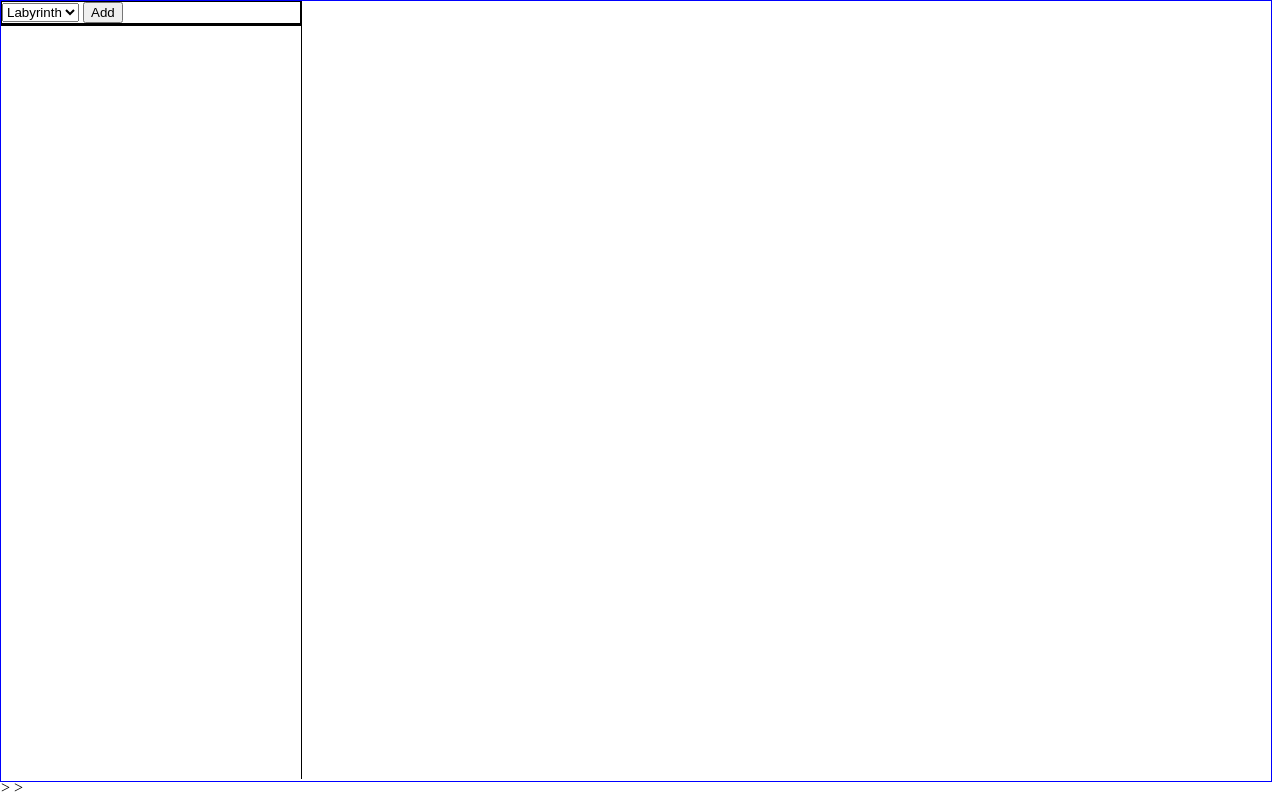
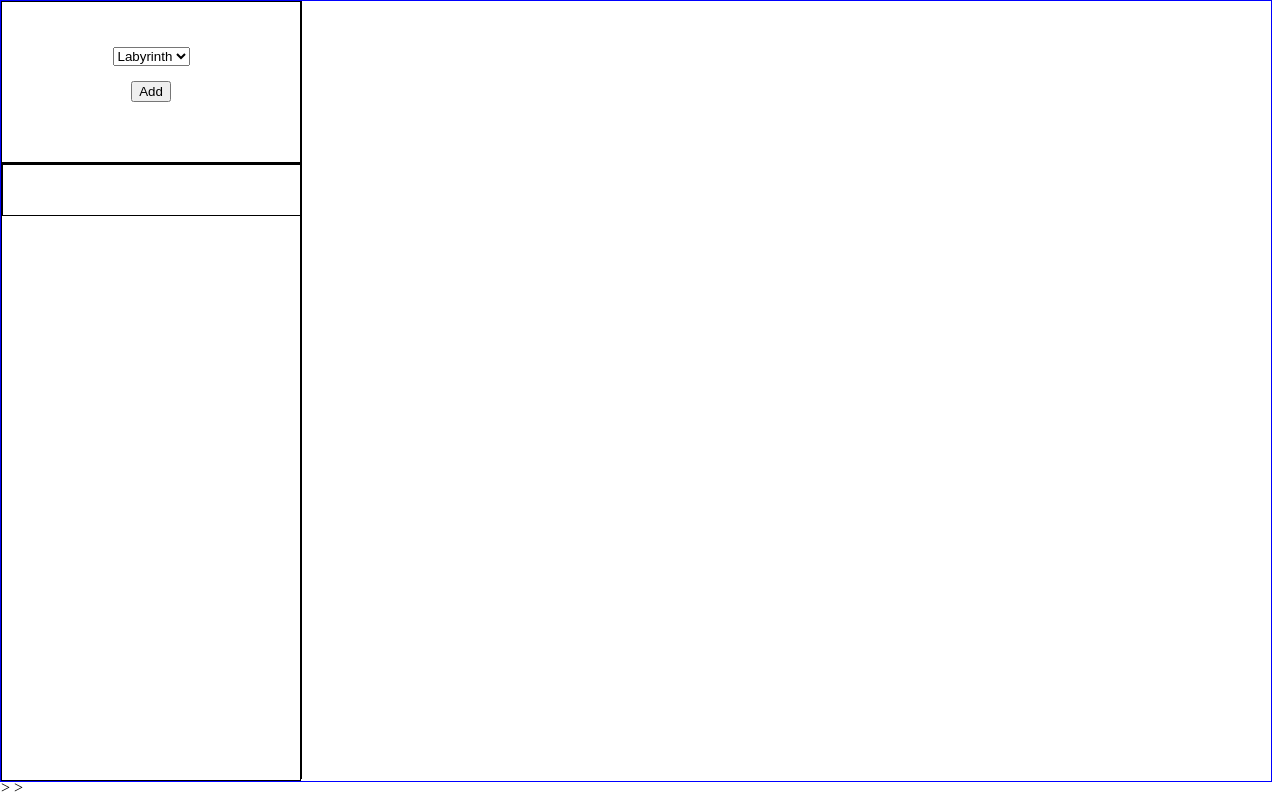
Before and after one commit to yoann-dufresne/p-3-lvlgen, a plain HTML site: page index.html in a window 1280 px wide. Both pictures are taken after a click on the button "Add". Drawn offline with Linux system fonts and the light colour scheme.

Commit message:
side list scrollbar

```diff
--- a/backbone.js
+++ b/backbone.js
@@ -31,8 +31,6 @@ let def_sizes = function() {
 	lvl.style.height = "" + lvl_height + "px";
 	// lvl.style.height = "100%";
 	lvl.style.border = "solid red " + lvl_border + "px";
-
-	console.log(screen_w, body_border, left_width, left_border, lvl_border, lvl_width);
 };
 
 
--- a/index.html
+++ b/index.html
@@ -10,7 +10,7 @@
 		<div id="lvl_adder">
 			<select id="lvl_type" name="lvl_type">
 				<option value="laby">Labyrinth</option>
-			</select>
+			</select><br/>
 			<button id="lvl_add">Add</button>
 		</div>
 		<div id="lvl_list"></div>
--- a/main.css
+++ b/main.css
@@ -16,3 +16,18 @@ div {
 #left_bar div {
 	border: black solid 1px;
 }
+
+#lvl_adder {
+	height: 100px;
+	padding: 30px;
+	text-align: center;
+}
+
+#lvl_type {
+	margin: 15px;
+}
+
+#lvl_list {
+	overflow-x: hidden;
+  overflow-y: auto;
+}
--- a/sidebar.js
+++ b/sidebar.js
@@ -0,0 +1,25 @@
+
+let set_triggers = function() {
+	let left = document.querySelector("#left_bar");
+	let adder_div = document.querySelector("#lvl_adder");
+	let lvl_type = document.querySelector("#lvl_type");
+	let btn_adder = document.querySelector("#lvl_add");
+	let lvl_list = document.querySelector("#lvl_list");
+	let remaining_height = left.clientHeight - adder_div.offsetHeight;
+	lvl_list.style.height = "" + remaining_height + "px";
+
+	btn_adder.onclick = function() {
+		let elem = document.createElement("div");
+		elem.classList.add("lvl_summary");
+		elem.style["min-height"] = "50px";
+		elem.style.width = "100%";
+		lvl_list.appendChild(elem);
+	}
+};
+
+
+let main = function() {
+	set_triggers();
+};
+
+main();
```
